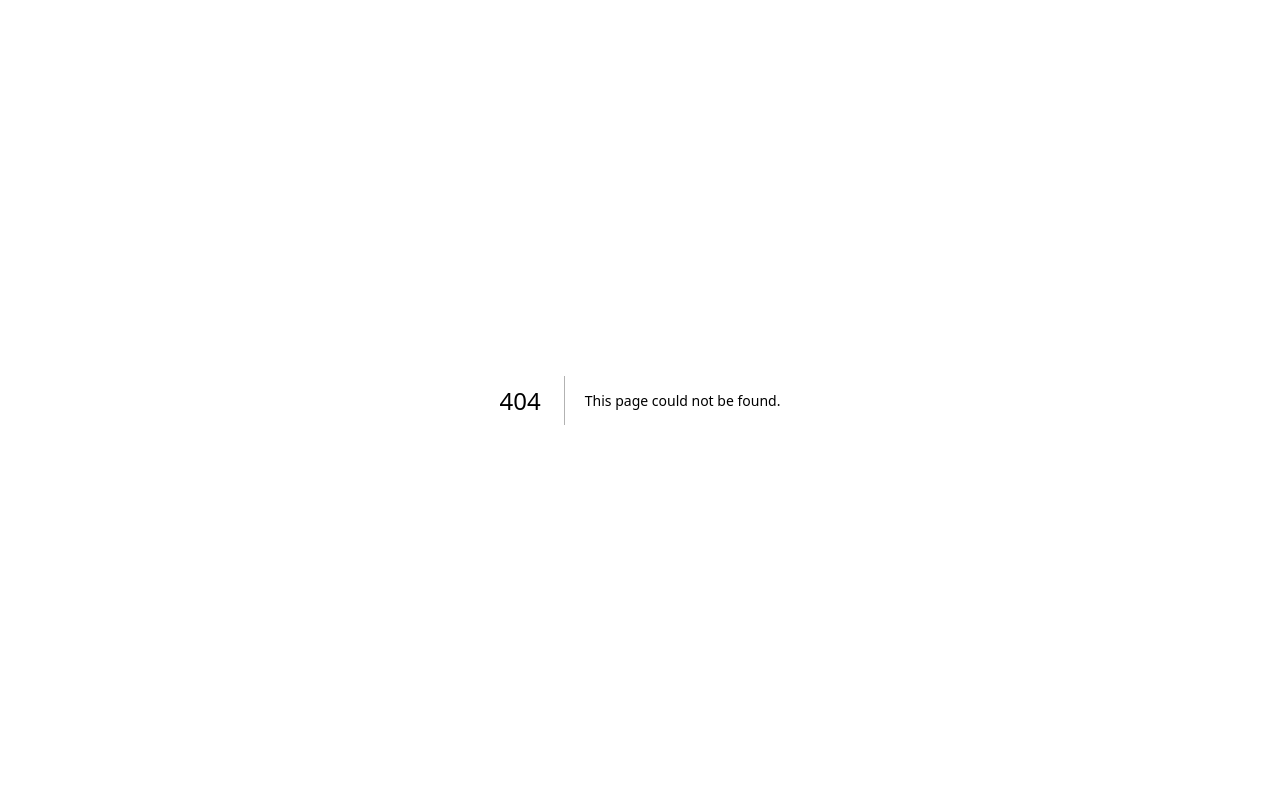
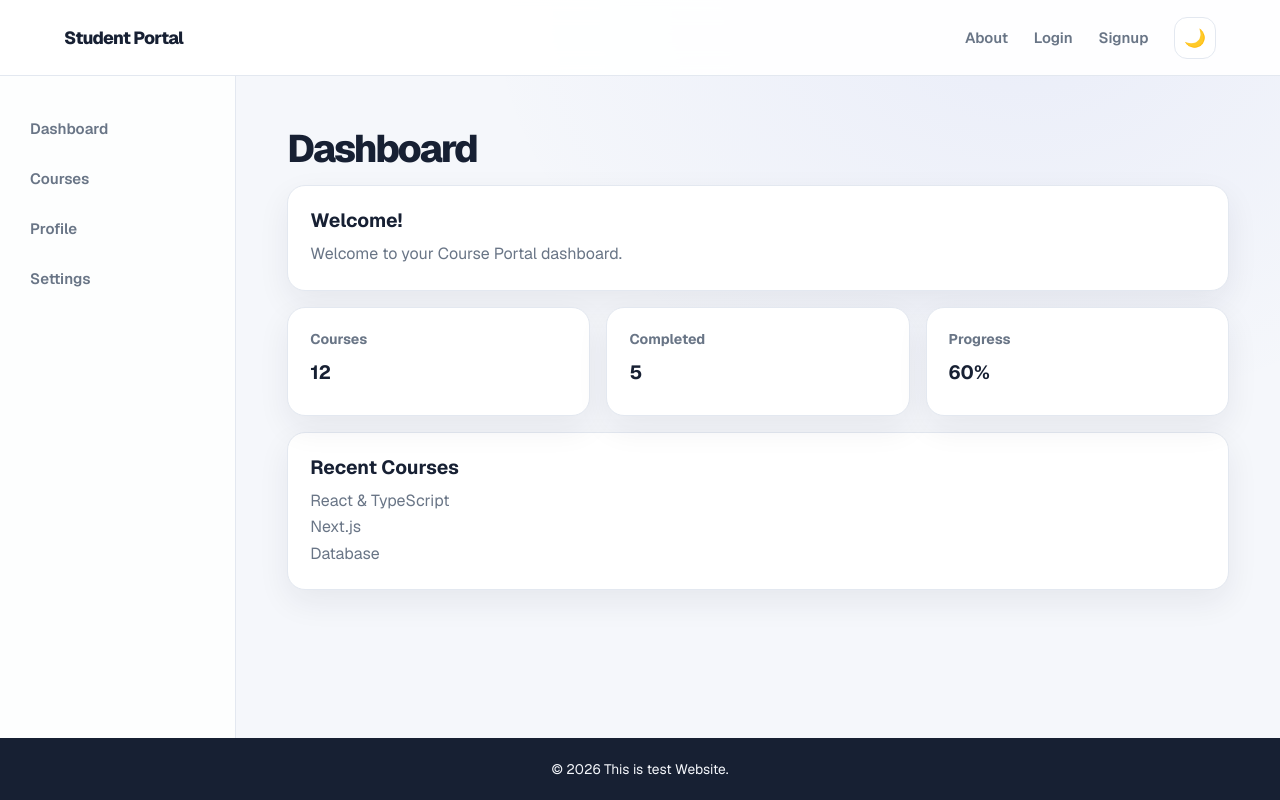
Before and after one commit to EnkhmunkhBEE/course-portal, a Next.js app: page /dashboard/Dashboard in a window 1280 px wide. Before the commit this address had no page. Built offline with nearby package versions, Linux system fonts and the light colour scheme; no server answers.

Commit message:
Fix dashboard folder casing

```diff
--- /dev/null
+++ b/src/app/dashboard/Dashboard/page.tsx
@@ -0,0 +1,40 @@
+"use client";
+
+import { useEffect, useState } from "react";
+import { User, onAuthStateChanged } from "firebase/auth";
+import { auth } from "@/lib/firebase";
+
+import PortalLayout from "@/components/PortalLayout";
+import WelcomeCard from "@/components/dashboard/WelcomeCard";
+import StatCard from "@/components/dashboard/StatCard";
+import RecentCourses from "@/components/dashboard/RecentCourses";
+
+export default function Dashboard() {
+  const [user, setUser] = useState<User | null>(null);
+
+  useEffect(() => {
+    const unsubscribe = onAuthStateChanged(auth, (currentUser) => {
+      setUser(currentUser);
+    });
+
+    return () => unsubscribe();
+  }, []);
+
+  return (
+    <PortalLayout>
+      <main className="dashboard-page">
+        <h1>Dashboard</h1>
+
+        <WelcomeCard user={user} />
+
+        <div className="dashboard-stats">
+          <StatCard title="Courses" value="12" />
+          <StatCard title="Completed" value="5" />
+          <StatCard title="Progress" value="60%" />
+        </div>
+
+        <RecentCourses />
+      </main>
+    </PortalLayout>
+  );
+}
```
Also changed, not shown: src/app/dashboard/page.tsx (renamed from src/app/Dashboard/page.tsx).
